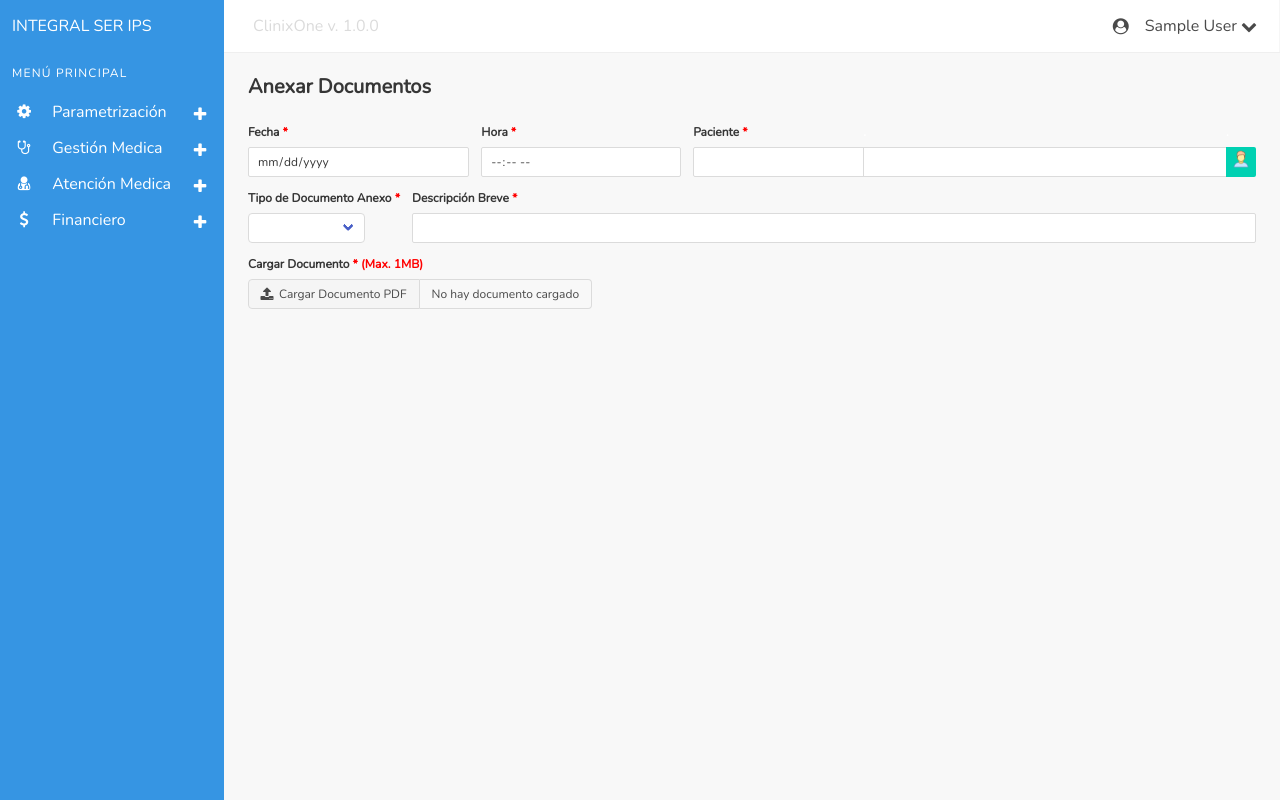
After one commit to devjoit1-creator/ClinixOne_1.0.0, a Flask app: page /anexos in a window 1280 px wide. The commit adds this page. Run offline with Flask 3, Linux system fonts and the light colour scheme; the visitor is signed in with stand-in values (Sample User, id 1); tables that the repository leaves empty or names only in its code hold one stand-in row (values such as "Sample post"); some libraries are stand-ins or nearby versions.

Commit message:
Ventana "Anexar Documentos" en Gestión Medica

```diff
--- a/app/__init__.py
+++ b/app/__init__.py
@@ -21,6 +21,7 @@ from app.routes.resfacturacion_routes import bp_resfacturacion
 from app.routes.paciente_routes import bp_pacientes
 from app.routes.consultas_routes import bp_consultas
 from app.routes.hospitalizacion_routes import bp_hospitalizacion
+from app.routes.anexos_routes import bp_anexos
 
 # Importando los Blueprints Atención Medica
 from app.routes.atenciones_routes import bp_atenciones
@@ -69,6 +70,7 @@ app.register_blueprint(bp_resfacturacion)
 app.register_blueprint(bp_pacientes)
 app.register_blueprint(bp_consultas)
 app.register_blueprint(bp_hospitalizacion)
+app.register_blueprint(bp_anexos)
 
 # Registro Blueprints Atención Medica
 app.register_blueprint(bp_atenciones)
--- /dev/null
+++ b/app/routes/anexos_routes.py
@@ -0,0 +1,14 @@
+from flask import Blueprint, render_template, request, redirect, url_for, flash, jsonify
+from app.services import paciente_service, anexos_service
+from io import BytesIO
+import mysql.connector.errors as error
+
+#Blueprint
+bp_anexos = Blueprint('anexos', __name__)
+
+#Ruta Ventana Anexos
+@bp_anexos.get('/anexos')
+def anexos():
+    pacientes = paciente_service.listar_pacientes_modal()
+    tipos = anexos_service.listar_tipos_anexos()
+    return render_template('temp_anexos/anexos.html', pacientes = pacientes, tipos = tipos)
--- /dev/null
+++ b/app/services/anexos_service.py
@@ -0,0 +1,22 @@
+from app.database import db
+
+#Listar todos los tipos de anexos
+def listar_tipos_anexos():
+    tipos_anexo = []
+    conn = db.connection()
+    query = """ SELECT id_tipoanexo, nom_tipoanexo FROM tipos_anexo """
+    try:
+        with conn.cursor() as cursor:
+            cursor.execute(query)
+            result = cursor.fetchall()
+            for row in result:
+                tipos_anexo.append({'ID': row[0], 'nombre': row[1]})
+
+    except Exception as ex:
+        print(f"Error Inesperado: {ex}")
+        conn.rollback()
+
+    finally:
+        conn.close()
+
+    return tipos_anexo
--- /dev/null
+++ b/app/static/js/anexos/anexos.js
@@ -0,0 +1,33 @@
+/* Constantes */
+const $fecha = document.getElementById("fecha");
+const $hora = document.getElementById("hora");
+const $codigo = document.getElementById("codigo");
+const $paciente = document.getElementById("paciente");
+const $tipo_documento = document.getElementById("tipo_documento");
+const $descripcion = document.getElementById("descripcion");
+const $documento = document.getElementById("documento");
+
+/* Uppercase */
+$descripcion.addEventListener("keyup", () => {
+    $descripcion.value = $descripcion.value.toUpperCase();
+})
+
+/* Obtener Nombre de Archivo Cargado */
+const fileAnexo = document.querySelector("#file-anexo input[type=file]");
+    fileAnexo.onchange = () => {
+    if (fileAnexo.files.length > 0) {
+        const fileName = document.querySelector("#file-anexo .file-name");
+        fileName.textContent = fileAnexo.files[0].name;
+    }
+
+    if(fileAnexo.files[0].size > 1048576){
+        Swal.fire({
+            title: "Advertencia.",
+            text: "El archivo excede el tamaño permitido (1 MB).",
+            icon: "warning"
+        })
+        const fileName = document.querySelector("#file-anexo .file-name");
+        fileName.textContent = "No hay documento cargado";
+        return;
+    }
+};
--- a/app/templates/menu.html
+++ b/app/templates/menu.html
@@ -180,6 +180,10 @@
                                 <span class="icon is-small"><i class="fa fa-arrow-circle-right" aria-hidden="true"></i></span>
                                 <span>Ing. Hospitalización</span>
                             </a></li>
+                            <li class="menu-item"><a href="{{ url_for('anexos.anexos') }}">
+                                <span class="icon is-small"><i class="fa fa-arrow-circle-right" aria-hidden="true"></i></span>
+                                <span>Anexar Documentos</span>
+                            </a></li>
                         </ul>
                     </li>
                 </ul>
--- /dev/null
+++ b/app/templates/temp_anexos/anexos.html
@@ -0,0 +1,93 @@
+{% extends 'menu.html' %}
+
+{% block css %}
+
+{% endblock %}
+{% block title %}Anexar Documentos{% endblock %}
+
+{% block content %}
+<h5 class="title is-5">Anexar Documentos</h5>
+<div class="container">
+    <div class="field is-horizontal">
+        <div class="field-body">
+            <div class="field is-grouped">
+                <p class="control is-expanded">
+                    <label for="fecha" class="label is-small">Fecha <strong style="color: red;">*</strong></label>
+                    <input type="date" name="fecha" id="fecha" class="input is-small" readonly required>
+                </p>
+                <p class="control is-expanded">
+                    <label for="hora" class="label is-small">Hora <strong style="color: red;">*</strong></label>
+                    <input type="time" name="hora" id="hora" class="input is-small" readonly required>
+                </p>
+            </div>
+            <div class="field has-addons">
+                <p class="control">
+                    <label for="codigo" class="label is-small">Paciente <strong style="color: red;">*</strong></label>
+                    <input type="text" name="codigo" id="codigo" class="input is-small" readonly required>
+                </p>
+                <p class="control is-expanded">
+                    <label for="paciente" class="label is-small" style="color: white;">.</label>
+                    <input type="text" name="paciente" id="paciente" class="input is-small" readonly required>
+                </p>
+                <p class="control">
+                    <label class="label is-small" style="color: white;">.</label>
+                    <a class="button is-small is-primary has-tooltip-bottom js-modal-trigger" data-tooltip="Buscar Paciente" data-target="modal-BusquedaPacientesAnexos">
+                        <span class="icon is-small"><i aria-hidden="true"><img src="{{ url_for('static', filename='img/icons/usuario.png') }}" alt="icon"></i></span>
+                    </a>
+                </p>
+            </div>
+        </div>
+    </div>
+    <div class="field is-horizontal">
+        <div class="field-body">
+            <div class="field is-grouped">
+                <p class="control">
+                    <label for="tipo_documento" class="label is-small">Tipo de Documento Anexo <strong style="color: red;">*</strong></label>
+                    <span class="select is-small">
+                        <select name="" id="" required>
+                            <option value=""></option>
+                            {% for tipo in tipos %}
+                            <option value="{{ tipo.ID }}">{{ tipo.nombre }}</option>
+                            {% endfor %}
+                        </select>
+                    </span>
+                </p>
+                <p class="control is-expanded">
+                    <label for="descripcion" class="label is-small">Descripción Breve <strong style="color: red;">*</strong></label>
+                    <input type="text" name="descripcion" id="descripcion" class="input is-small" required>
+                </p>
+            </div>
+        </div>
+    </div>
+    <div class="field is-horizontal">
+        <div class="field-body">
+            <div class="field">
+                <label for="documento" class="label is-small">Cargar Documento <strong style="color: red;">* (Max. 1MB)</strong></label>
+                <div id="file-anexo" class="file is-small has-name">
+                    <label class="file-label">
+                        <input class="file-input" type="file" name="documento" accept="application/pdf" />
+                        <span class="file-cta">
+                            <span class="file-icon">
+                                <i class="fa fa-upload"></i>
+                            </span>
+                            <span class="file-label"> Cargar Documento PDF </span>
+                        </span>
+                        <span class="file-name is-expanded"> No hay documento cargado </span>
+                    </label>
+                </div>
+            </div>
+        </div>
+    </div>
+</div>
+
+<!-- Modal Busqueda de Pacientes -->
+<div id="modal-BusquedaPacientesAnexos" class="modal">
+    <div class="modal-background"></div>
+    <div class="modal-content"></div>
+    <button class="modal-close is-large" aria-label="close"></button>
+</div>
+{% endblock %}
+
+{% block scripts %}
+<script src="{{ url_for('static', filename='js/anexos/anexos.js') }}"></script>
+{% endblock %}
```
